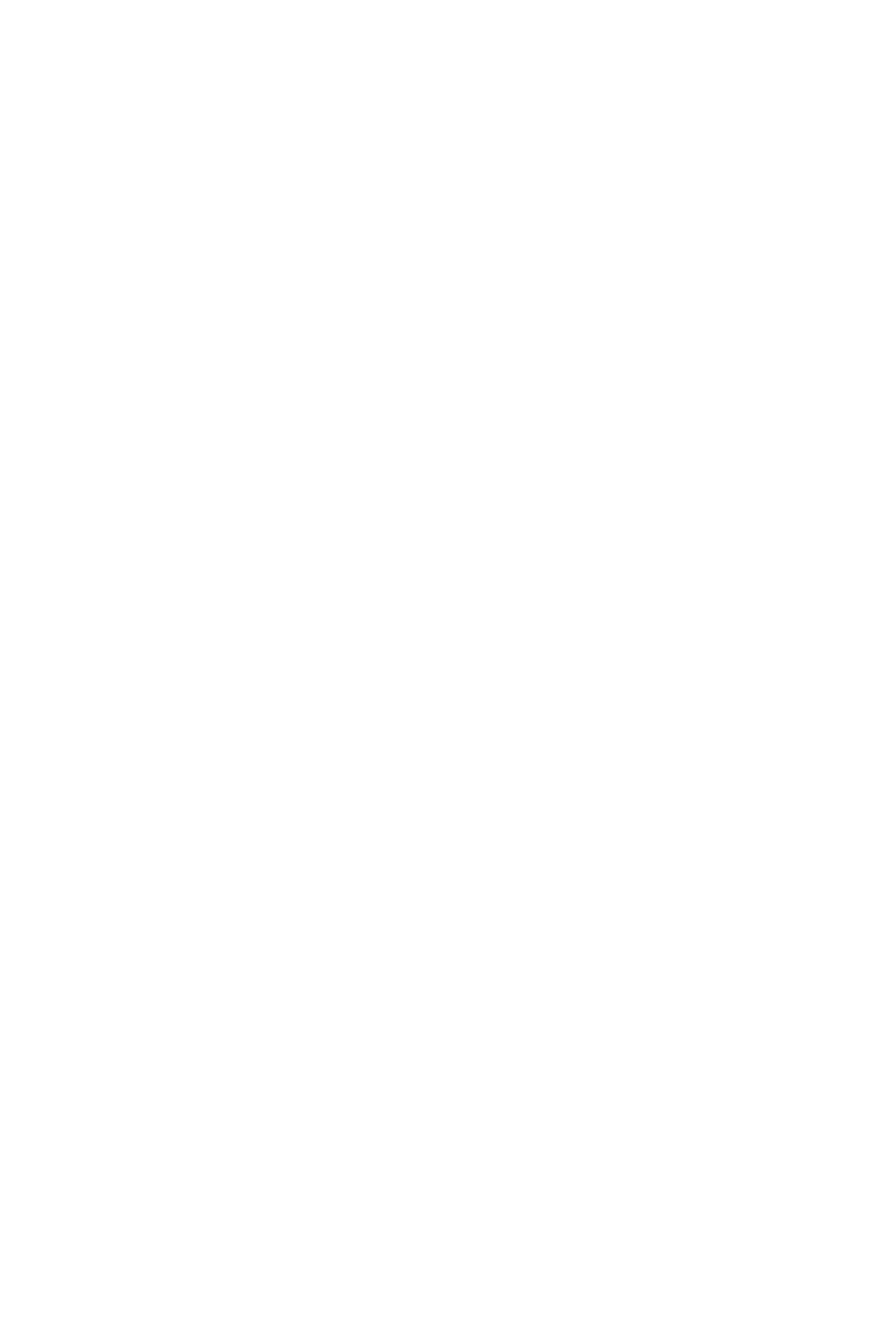
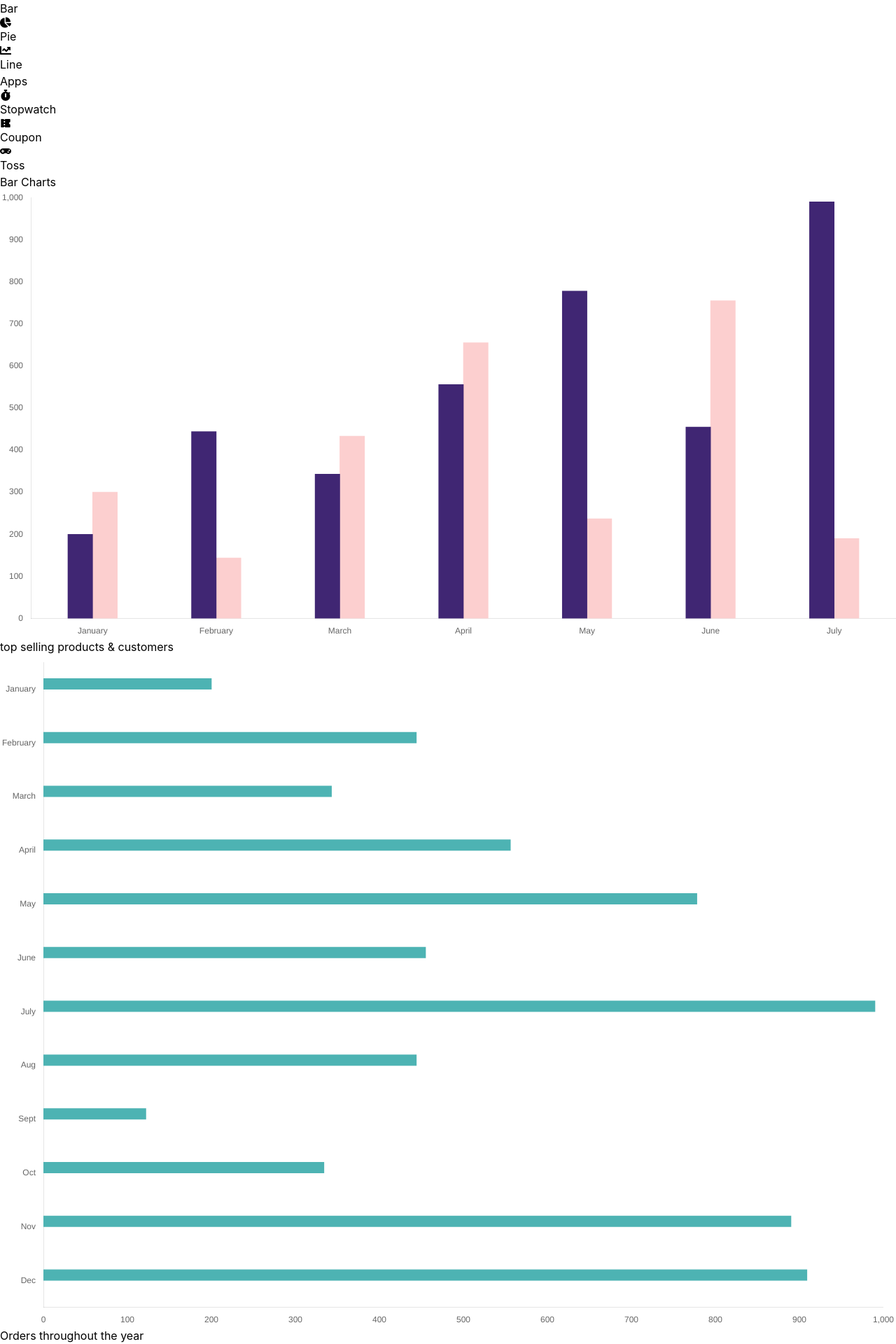
Before and after one commit to Ali-Hasan3312/GujranwalaZone-Frontend, a React (Vite) app: page /admin/chart/bar in a window 1280 px wide. Before the commit this address had no page. Shown: the part 248-2168 px from the top of the page at 70% size. Before the commit the page ends 800 px from the top, so only its background shows below. Built offline with nearby package versions, Linux system fonts and the light colour scheme.

Commit message:
add pie charts and dougnut charts

```diff
--- a/src/App.tsx
+++ b/src/App.tsx
@@ -13,6 +13,9 @@ const Transaction   = lazy(()=> import("./pages/admin/transaction.tsx"))
 const NewProduct   = lazy(()=> import("./pages/admin/management/newProduct.tsx"))
 const ProductManagement   = lazy(()=> import("./pages/admin/management/productManagement.tsx"))
 const TransactionManagement   = lazy(()=> import("./pages/admin/management/transactionManagement.tsx"))
+const BarChart   = lazy(()=> import("./pages/charts/barCharts.tsx"))
+const LineChart   = lazy(()=> import("./pages/charts/lineCharts.tsx"))
+const PieChart   = lazy(()=> import("./pages/charts/pieCharts.tsx"))
 
 function App() {
 
@@ -30,7 +33,9 @@ function App() {
       <Route path="/admin/transaction" element={<Transaction />} />
 
       {/* Charts */}
-
+      <Route path="/admin/chart/bar" element={<BarChart />} />
+      <Route path="/admin/chart/line" element={<LineChart />} />
+      <Route path="/admin/chart/pie" element={<PieChart />} />
       {/* Apps */}
 
       {/* Management */}
--- a/src/components/charts.tsx
+++ b/src/components/charts.tsx
@@ -10,7 +10,7 @@ import {
     Title,
     Tooltip,
 } from 'chart.js';
-import { Bar, Doughnut } from 'react-chartjs-2';
+import { Bar, Doughnut, Pie } from 'react-chartjs-2';
 
 
 ChartJS.register(
@@ -35,8 +35,6 @@ interface BarChartProps{
     labels?: string[],
 }
 
-
-
 export const BarChart = ({horizontal=false,
                           data_1,
                           data_2,
@@ -46,7 +44,6 @@ export const BarChart = ({horizontal=false,
                           bg_color2,
                           labels = months
 }: BarChartProps)=>{
-
 
     const options:ChartOptions<"bar"> = {
         responsive: true,
@@ -97,9 +94,7 @@ export const BarChart = ({horizontal=false,
         ],
       };
 
-
-
-    return <Bar options={options} data={data} />;
+    return <Bar width={horizontal? "200%": ""} options={options} data={data} />;
 
 }
 
@@ -111,11 +106,6 @@ interface DoughnutChartsProps {
     cutout?: number | string,
     legends?: boolean,
     offset?: number[]
-
-
-
-
-
 }
 
 export const DoughnutChart = ({
@@ -153,3 +143,44 @@ export const DoughnutChart = ({
 
     return <Doughnut data={doughnutData} options={doughnutOptions} />
 }
+
+interface PieChartProps {
+
+    labels: string[],
+    data: number[],
+    backgroundColor: string[],
+    offset?: number[]
+}
+export const PieChart = ({
+    labels,
+    data,
+    backgroundColor,
+    offset
+}:PieChartProps) =>{
+    const pieData: ChartData<"pie", number[],string> ={
+        labels,
+        datasets: [
+            {
+                data,
+                backgroundColor,
+                borderWidth: 1,
+                offset,
+            }
+        ]
+    };
+    const pieOptions: ChartOptions<"pie"> = {
+        responsive: true,
+        plugins: {
+            legend: {
+                display: false,
+                position: 'bottom',
+                labels: {
+                    padding: 40,
+                }
+            }
+        },
+
+    };
+
+    return <Pie data={pieData} options={pieOptions} />
+}
--- /dev/null
+++ b/src/pages/charts/barCharts.tsx
@@ -0,0 +1,53 @@
+import AdminSideBar from "../../components/adminSideBar"
+import { BarChart } from "../../components/charts"
+const months = [
+  "January",
+  "February",
+  "March",
+  "April",
+  "May",
+  "June",
+  "July",
+  "Aug",
+  "Sept",
+  "Oct",
+  "Nov",
+  "Dec",
+];
+const BarCharts = () => {
+  return (
+    <div className='grid grid-cols-[20%_80%] gap-4 h-screen pr-4 bg-gray-100'>
+        <AdminSideBar />
+        <main className=" bg-white overflow-y-auto p-16">
+            <h1 className=" mb-20 ml-8">Bar Charts</h1>
+            <section className=" w-[80%] my-16 mx-auto">
+                <BarChart data_1={[200, 444, 343, 556, 778, 455, 990]}
+            data_2={[300, 144, 433, 655, 237, 755, 190]}
+            title_1="Products"
+            title_2="Users"
+            bg_color1={`hsl(260,50%,30%)`}
+            bg_color2={`hsl(360,90%,90%)`}/>
+            <h2 className="uppercase my-8 text-center tracking-[2px] font-normal">top selling products & customers</h2>
+            </section>
+            <section className=" w-[80%] my-16 mx-auto">
+            <BarChart
+            horizontal={true}
+            data_1={[
+              200, 444, 343, 556, 778, 455, 990, 444, 122, 334, 890, 909,
+            ]}
+            data_2={[]}
+            title_1="Products"
+            title_2=""
+            bg_color1={`hsl(180, 40%, 50%)`}
+            bg_color2=""
+            labels={months}
+          />
+          <h2 className="uppercase my-8 text-center tracking-[2px] font-normal">Orders throughout the year</h2>
+            </section>
+
+        </main>
+    </div>
+  )
+}
+
+export default BarCharts
--- /dev/null
+++ b/src/pages/charts/lineCharts.tsx
@@ -0,0 +1,19 @@
+import AdminSideBar from "../../components/adminSideBar"
+
+const LineChart = () => {
+    return (
+        <div className='grid grid-cols-[20%_80%] gap-4 h-screen pr-4 bg-gray-100'>
+            <AdminSideBar />
+            <main className=" bg-white overflow-y-auto p-16">
+                <h1 className=" mb-20 ml-8">Pie & Dougnut Charts</h1>
+                <section>
+                    <div>
+
+                    </div>
+                </section>
+            </main>
+        </div>
+      )
+}
+
+export default LineChart
--- /dev/null
+++ b/src/pages/charts/pieCharts.tsx
@@ -0,0 +1,118 @@
+import AdminSideBar from '../../components/adminSideBar'
+import { DoughnutChart, PieChart } from '../../components/charts'
+import {categories} from "./../../assets/Data.json"
+const PieCharts = () => {
+    return (
+        <div className='grid grid-cols-[20%_80%] gap-4 h-screen pr-4 bg-gray-100'>
+            <AdminSideBar />
+            <main className=" bg-white overflow-y-auto p-16">
+                <h1 className=" mb-12 ml-8 font-bold text-2xl">Pie & Dougnut Charts</h1>
+                <section  className=" w-[80%] my-16 mx-auto">
+                    <div className='max-w-72 m-auto mt-16 mb-[-1rem]'>
+                        <PieChart labels={["Processing","Shipped","Delivered"]}
+                        data={[12,9,13]}
+                            backgroundColor = {[
+                                `hsl(110,80%,80%)`,
+                                `hsl(110,80%,50%)`,
+                                `hsl(110,40%,50%)`,
+                            ]}
+                            offset={[0,0,50]}
+
+                        />
+                    </div>
+                    <h2 className=' uppercase text-lg text-gray-700 text-center mt-4 tracking-wider'>Order fulfillment Ratio</h2>
+                </section>
+                <section  className=" w-[80%] my-16 mx-auto">
+                    <div className='max-w-72 m-auto mt-16 mb-[-1rem]'>
+                        <DoughnutChart
+                         labels={categories.map((i)=> i.heading)}
+                         data={categories.map((i)=> i.value)}
+
+
+                                backgroundColor = {categories.map((i) =>`hsl(${i.value * 4},${i.value}%,50%)` )
+
+                            }
+                            legends= {false}
+                            offset={[0,0,0,80]}
+
+                        />
+                    </div>
+                    <h2 className=' uppercase text-lg text-gray-700 text-center mt-4 tracking-wider'>Products Categories Ratio</h2>
+                </section>
+                <section  className=" w-[80%] my-16 mx-auto">
+                    <div className='max-w-72 m-auto mt-16 mb-[-1rem]'>
+                        <DoughnutChart
+                         labels={["In Stock","Out Of Stock"]}
+                         data={[20,40]}
+
+
+                                backgroundColor = {["hsl(269,80%,40%)","rgb(53,162,255)"]}
+                            legends= {false}
+                            offset={[0,80]}
+                            cutout={"70%"}
+
+                        />
+                    </div>
+                    <h2 className=' uppercase text-lg text-gray-700 text-center mt-4 tracking-wider'>Stock Availability</h2>
+                </section>
+                <section className=" w-[80%] my-16 mx-auto">
+          <div className='max-w-72 m-auto mt-16 mb-[-1rem]'>
+            <DoughnutChart
+              labels={[
+                "Marketing Cost",
+                "Discount",
+                "Burnt",
+                "Production Cost",
+                "Net Margin",
+              ]}
+              data={[32, 18, 5, 20, 25]}
+              backgroundColor={[
+                "hsl(110,80%,40%)",
+                "hsl(19,80%,40%)",
+                "hsl(69,80%,40%)",
+                "hsl(300,80%,40%)",
+                "rgb(53, 162, 255)",
+              ]}
+              legends={false}
+              offset={[20, 30, 20, 30, 80]}
+            />
+          </div>
+          <h2 className=' uppercase text-lg text-gray-700 text-center mt-4 tracking-wider'>Revenue Distribution</h2>
+        </section>
+
+        <section className=" w-[80%] my-16 mx-auto">
+          <div className='max-w-72 m-auto mt-16 mb-[-1rem]'>
+            <PieChart
+              labels={[
+                "Teenager(Below 20)",
+                "Adult (20-40)",
+                "Older (above 40)",
+              ]}
+              data={[30, 250, 70]}
+              backgroundColor={[
+                `hsl(10, ${80}%, 80%)`,
+                `hsl(10, ${80}%, 50%)`,
+                `hsl(10, ${40}%, 50%)`,
+              ]}
+              offset={[0, 0, 50]}
+            />
+          </div>
+          <h2 className=' uppercase text-lg text-gray-700 text-center mt-4 tracking-wider'>Users Age Group</h2>
+        </section>
+
+        <section className=" w-[80%] my-16 mx-auto">
+          <div className='max-w-72 m-auto mt-16 mb-[-1rem]'>
+            <DoughnutChart
+              labels={["Admin", "Customers"]}
+              data={[40, 250]}
+              backgroundColor={[`hsl(335, 100%, 38%)`, "hsl(44, 98%, 50%)"]}
+              offset={[0, 80]}
+            />
+          </div>
+        </section>
+            </main>
+        </div>
+      )
+    }
+
+export default PieCharts
```
Also changed, not shown: src/pages/charts/barChart.tsx (deleted, +0 -8 lines).
